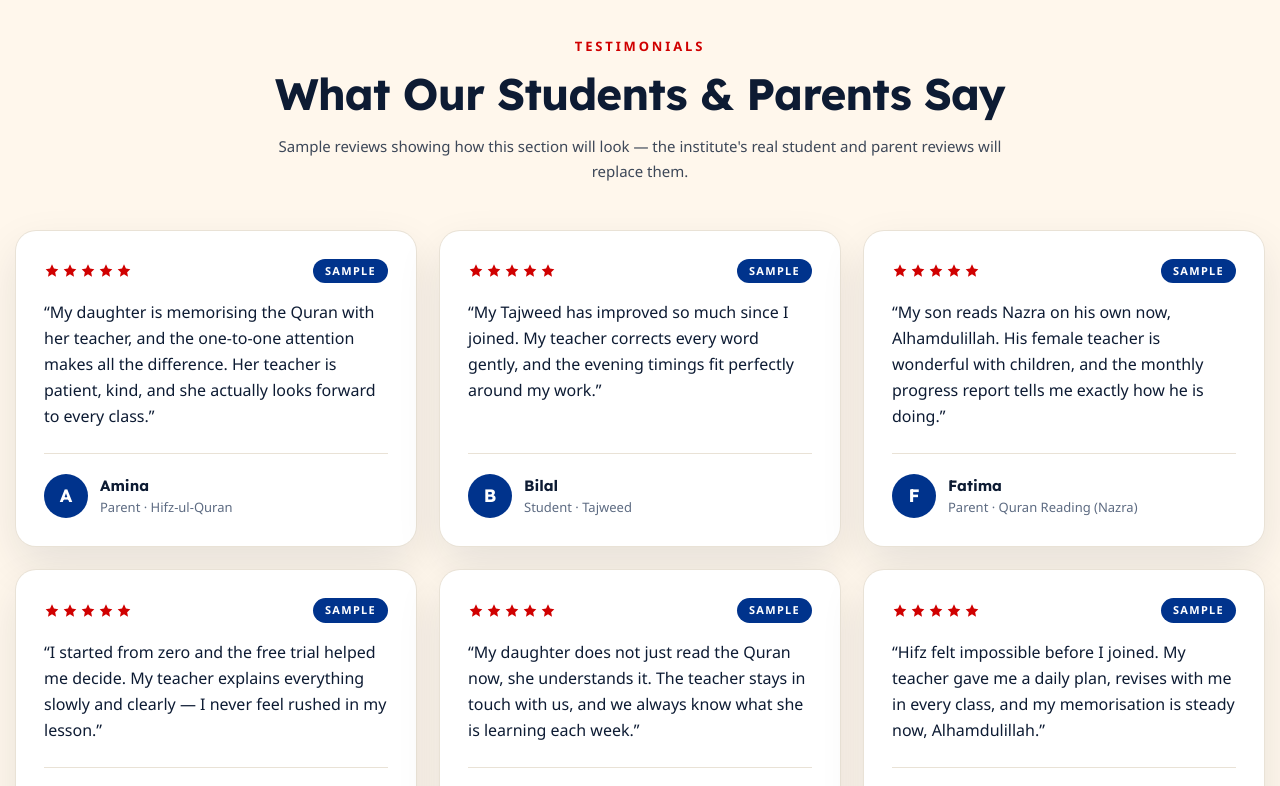
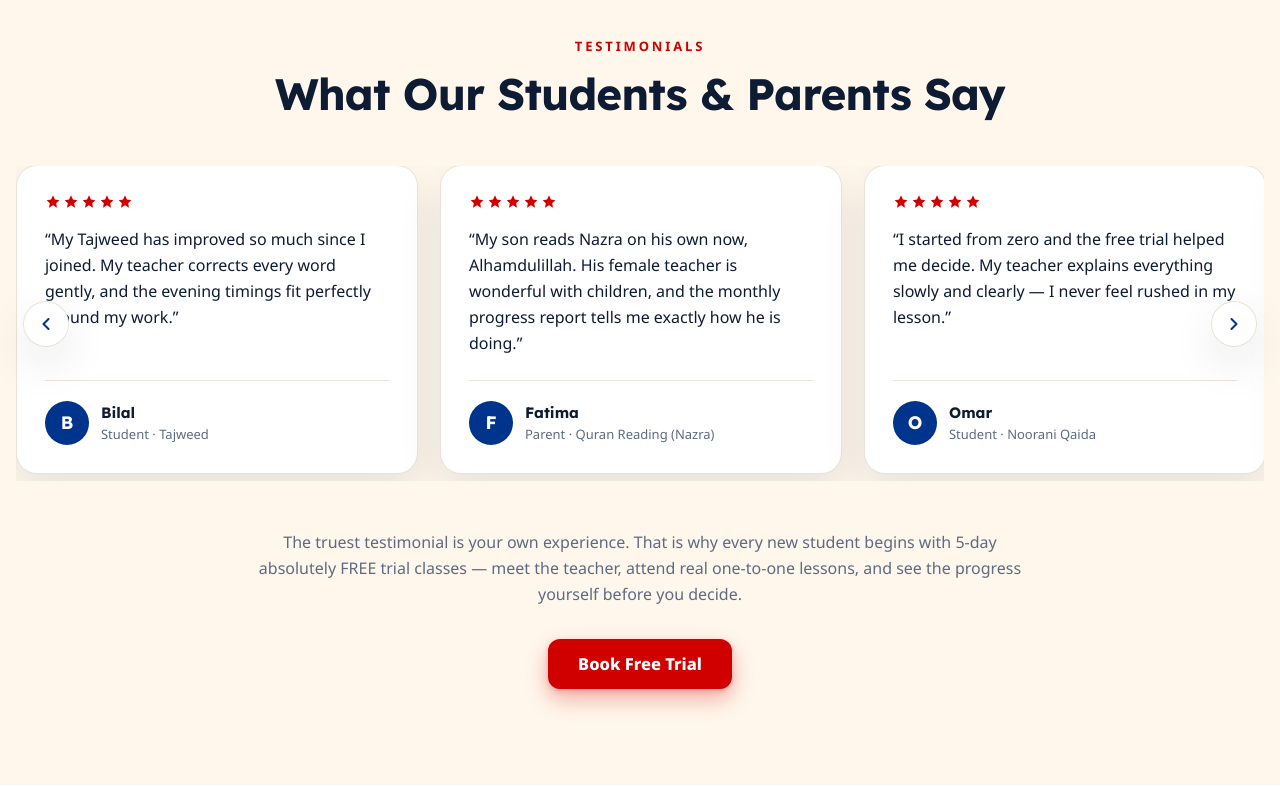
Before and after one commit to wordbitx/qn3, a Next.js app: page / in a window 1280 px wide. Shown: the part 8580-9366 px from the top of the page. Built offline with nearby package versions, Linux system fonts and the light colour scheme.

Commit message:
Round 11: remove Sample labels, 10 reviews, horizontal auto-scroll carousel

```diff
--- a/src/app/globals.css
+++ b/src/app/globals.css
@@ -591,3 +591,13 @@ button.btn-trial {
     animation: none;
   }
 }
+
+/* Hide the scrollbar on horizontal carousels (reviews) — the track
+   still scrolls by swipe, drag and arrows. */
+.scrollbar-none {
+  scrollbar-width: none;
+  -ms-overflow-style: none;
+}
+.scrollbar-none::-webkit-scrollbar {
+  display: none;
+}
--- a/src/app/page.tsx
+++ b/src/app/page.tsx
@@ -294,12 +294,13 @@ export default function HomePage() {
         </div>
       </section>
 
-      {/* Testimonials — feedback round 10 (13 Nov 2026): 6 SAMPLE
-          reviews, each card labelled "Sample", with the sample note
-          under the heading. The user asked for 5–10 good reviews to
-          show how the section will look; the client will delete them
-          and replace them with her official reviews after handover.
-          They are NEVER presented as real reviews. */}
+      {/* Testimonials — feedback round 11 (13 Nov 2026): 10 reviews
+          in a horizontal auto-scroll carousel (see TestimonialsGrid).
+          Round 10 labelled them "Sample"; round 11 REMOVED all visible
+          "Sample" labelling on the user's direct instruction — let the
+          client check it once. The reviews are still samples awaiting
+          the client's official reviews (see SAMPLE_REVIEWS in
+          src/lib/data.ts). */}
       <section className="bg-cream py-[96px] max-[640px]:py-[64px]">
         <div className="mx-auto max-w-7xl px-4">
           <Reveal>
@@ -308,11 +309,6 @@ export default function HomePage() {
               <h2 className="mt-3 font-display text-[36px] font-bold leading-[1.12] tracking-[-0.02em] text-navyInk sm:text-[44px]">
                 What Our Students &amp; Parents Say
               </h2>
-              <p className="mt-4 text-[15px] font-medium leading-relaxed text-navyInk/80">
-                Sample reviews showing how this section will look — the
-                institute&apos;s real student and parent reviews will
-                replace them.
-              </p>
             </div>
           </Reveal>
           <TestimonialsGrid />
--- a/src/app/testimonials/page.tsx
+++ b/src/app/testimonials/page.tsx
@@ -7,18 +7,17 @@ import { Reveal } from "@/components/Reveal";
 export const metadata: Metadata = {
   title: "Testimonials — Quran Light Institute",
   description:
-    "Sample reviews showing how our student testimonials will look — real reviews from our students and parents will replace them.",
+    "Read what our students and parents say about learning the Quran online with Quran Light Institute — live one-to-one classes with qualified male and female teachers.",
   alternates: { canonical: "https://quranlightinstitute.com/testimonials" },
 };
 
 /**
- * Testimonials page — feedback round 10 (13 Nov 2026): 6 SAMPLE
- * reviews, each card labelled "Sample", with the sample note under
- * the heading. The user asked for 5–10 good reviews to show how the
- * section will look; the client will delete them and replace them
- * with her official reviews after handover. They are NEVER presented
- * as real reviews — when the client sends real ones, replace the
- * SAMPLE_REVIEWS list in src/lib/data.ts.
+ * Testimonials page — feedback round 11 (13 Nov 2026): 10 reviews in
+ * a horizontal auto-scroll carousel (see TestimonialsGrid). Round 10
+ * labelled them "Sample"; round 11 REMOVED all visible "Sample"
+ * labelling on the user's direct instruction — let the client check
+ * it once. The reviews are still samples awaiting the client's
+ * official reviews (see SAMPLE_REVIEWS in src/lib/data.ts).
  */
 export default function TestimonialsPage() {
   return (
@@ -32,11 +31,6 @@ export default function TestimonialsPage() {
             <h2 className="font-display text-[36px] font-bold leading-[1.12] tracking-[-0.02em] text-navyInk sm:text-[44px]">
               What Our Students Say
             </h2>
-            <p className="mt-4 text-[15px] font-medium leading-relaxed text-navyInk/80">
-              Sample reviews showing how this section will look — the
-              institute&apos;s real student and parent reviews will
-              replace them.
-            </p>
           </div>
           </Reveal>
           <TestimonialsGrid />
--- a/src/components/TestimonialsGrid.tsx
+++ b/src/components/TestimonialsGrid.tsx
@@ -1,14 +1,22 @@
-import { Reveal } from "@/components/Reveal";
+"use client";
+
+import { useCallback, useEffect, useRef, useState } from "react";
 import { SAMPLE_REVIEWS } from "@/lib/data";
 
 /**
- * Sample reviews grid (feedback round 10, 13 Nov 2026).
- * These are SAMPLES, not real reviews — the user asked for 5–10 good
- * reviews to show how the section will look, and the client will delete
- * them and replace them with her official reviews after handover.
- * Honesty guard: EVERY card carries a visible "Sample" badge, and the
- * section using this grid carries the sample note under its heading.
- * First names only, no full names, no invented countries or results.
+ * Reviews carousel (feedback round 11, 13 Nov 2026).
+ * 10 reviews in a horizontal row — auto-advance every ~4.5s, PAUSE on
+ * hover / focus / touch-drag, manual control via drag/swipe + prev/next
+ * arrows. Auto-advance never fights the user: it pauses while the user
+ * is interacting and resumes a few seconds after they stop.
+ * Round 11 (user's DIRECT instruction): NO visible "Sample" labelling
+ * anywhere — no badge on the cards, no note under the heading. The
+ * reviews are still samples awaiting the client's official reviews —
+ * they live in SAMPLE_REVIEWS in src/lib/data.ts (internal name only,
+ * never rendered) so replacement stays a one-file change. First names
+ * only, no full names, no invented countries or results.
+ * The carousel scrolls INTERNALLY only — it must never widen the page
+ * (round-5 WhatsApp fix: overflow-x:clip on html/body).
  */
 const STAR = (
   <svg viewBox="0 0 24 24" fill="currentColor" className="h-4 w-4" aria-hidden="true">
@@ -16,18 +24,139 @@ const STAR = (
   </svg>
 );
 
+const AUTO_MS = 4500;
+const RESUME_MS = 3000;
+const GAP_PX = 24;
+
 export default function TestimonialsGrid() {
+  const trackRef = useRef<HTMLDivElement>(null);
+  const pausedRef = useRef(false);
+  const draggingRef = useRef(false);
+  const dragStartX = useRef(0);
+  const dragStartScroll = useRef(0);
+  const resumeTimer = useRef<ReturnType<typeof setTimeout> | null>(null);
+  const [dragging, setDragging] = useState(false);
+
+  const step = useCallback(() => {
+    const el = trackRef.current;
+    if (!el) return 320;
+    const card = el.firstElementChild as HTMLElement | null;
+    return card ? card.clientWidth + GAP_PX : el.clientWidth * 0.85;
+  }, []);
+
+  const goNext = useCallback(() => {
+    const el = trackRef.current;
+    if (!el) return;
+    const max = el.scrollWidth - el.clientWidth;
+    if (el.scrollLeft >= max - 8) {
+      el.scrollTo({ left: 0, behavior: "smooth" });
+    } else {
+      el.scrollBy({ left: step(), behavior: "smooth" });
+    }
+  }, [step]);
+
+  const goPrev = useCallback(() => {
+    const el = trackRef.current;
+    if (!el) return;
+    if (el.scrollLeft <= 8) {
+      el.scrollTo({ left: el.scrollWidth, behavior: "smooth" });
+    } else {
+      el.scrollBy({ left: -step(), behavior: "smooth" });
+    }
+  }, [step]);
+
+  const pause = useCallback(() => {
+    pausedRef.current = true;
+    if (resumeTimer.current) {
+      clearTimeout(resumeTimer.current);
+      resumeTimer.current = null;
+    }
+  }, []);
+
+  const scheduleResume = useCallback(() => {
+    if (resumeTimer.current) clearTimeout(resumeTimer.current);
+    resumeTimer.current = setTimeout(() => {
+      pausedRef.current = false;
+      resumeTimer.current = null;
+    }, RESUME_MS);
+  }, []);
+
+  /* Auto-advance — skips a tick while paused, hidden, or reduced-motion. */
+  useEffect(() => {
+    if (typeof window !== "undefined" && window.matchMedia("(prefers-reduced-motion: reduce)").matches) {
+      return;
+    }
+    const id = setInterval(() => {
+      if (pausedRef.current || document.hidden) return;
+      goNext();
+    }, AUTO_MS);
+    return () => clearInterval(id);
+  }, [goNext]);
+
+  useEffect(() => {
+    return () => {
+      if (resumeTimer.current) clearTimeout(resumeTimer.current);
+    };
+  }, []);
+
+  /* Mouse drag — touch uses native swipe scrolling. */
+  const onPointerDown = (e: React.PointerEvent<HTMLDivElement>) => {
+    if (e.pointerType !== "mouse") return;
+    const el = trackRef.current;
+    if (!el) return;
+    draggingRef.current = true;
+    setDragging(true);
+    dragStartX.current = e.clientX;
+    dragStartScroll.current = el.scrollLeft;
+    el.style.scrollSnapType = "none";
+    el.setPointerCapture(e.pointerId);
+    pause();
+  };
+
+  const onPointerMove = (e: React.PointerEvent<HTMLDivElement>) => {
+    if (!draggingRef.current) return;
+    const el = trackRef.current;
+    if (!el) return;
+    el.scrollLeft = dragStartScroll.current - (e.clientX - dragStartX.current);
+  };
+
+  const endDrag = () => {
+    if (!draggingRef.current) return;
+    draggingRef.current = false;
+    setDragging(false);
+    const el = trackRef.current;
+    if (el) el.style.scrollSnapType = "";
+    scheduleResume();
+  };
+
+  const arrowBtn =
+    "absolute top-1/2 z-10 flex h-11 w-11 -translate-y-1/2 items-center justify-center rounded-full bg-white text-navy shadow-card ring-1 ring-line transition hover:bg-brandRed hover:text-white focus-visible:outline-2 focus-visible:outline-brandRed";
+
   return (
-    <div className="mt-12 grid gap-6 sm:grid-cols-2 lg:grid-cols-3">
-      {SAMPLE_REVIEWS.map((r, i) => (
-        <Reveal
+    <div
+      className="relative mt-12"
+      role="region"
+      aria-label="Student and parent reviews"
+      onMouseEnter={pause}
+      onMouseLeave={scheduleResume}
+      onFocusCapture={pause}
+      onBlurCapture={scheduleResume}
+    >
+      <div
+        ref={trackRef}
+        className={`scrollbar-none flex snap-x snap-mandatory gap-6 overflow-x-auto pb-2 ${
+          dragging ? "cursor-grabbing select-none" : "cursor-grab"
+        }`}
+        onPointerDown={onPointerDown}
+        onPointerMove={onPointerMove}
+        onPointerUp={endDrag}
+        onPointerCancel={endDrag}
+      >
+        {SAMPLE_REVIEWS.map((r) => (
+          <figure
             key={r.name}
-          from={i % 2 === 0 ? "left" : "right"}
-          delay={(i % 3) as 0 | 1 | 2}
-          className="h-full"
+            className="flex w-[85%] shrink-0 snap-start flex-col rounded-[20px] bg-white p-6 shadow-card ring-1 ring-line sm:w-[60%] sm:p-7 lg:w-[calc(33.333%-1rem)]"
           >
-          <figure className="flex h-full flex-col rounded-[20px] bg-white p-6 shadow-card ring-1 ring-line transition duration-300 hover:-translate-y-[5px] hover:shadow-cardLg sm:p-7">
-            <div className="flex items-center justify-between">
             <span className="flex gap-0.5 text-brandRed" aria-label="5 out of 5 stars">
               {STAR}
               {STAR}
@@ -35,10 +164,6 @@ export default function TestimonialsGrid() {
               {STAR}
               {STAR}
             </span>
-              <span className="rounded-full bg-navy px-3 py-1 text-[11px] font-bold uppercase tracking-[0.12em] text-white">
-                Sample
-              </span>
-            </div>
             <blockquote className="mt-4 flex-1 leading-relaxed text-navyInk">
               &ldquo;{r.text}&rdquo;
             </blockquote>
@@ -54,8 +179,37 @@ export default function TestimonialsGrid() {
               </span>
             </figcaption>
           </figure>
-        </Reveal>
         ))}
+      </div>
+
+      <button
+        type="button"
+        aria-label="Previous review"
+        onClick={() => {
+          pause();
+          goPrev();
+          scheduleResume();
+        }}
+        className={`${arrowBtn} left-1 sm:left-2`}
+      >
+        <svg viewBox="0 0 24 24" fill="none" stroke="currentColor" strokeWidth="2.5" strokeLinecap="round" strokeLinejoin="round" className="h-5 w-5" aria-hidden="true">
+          <path d="M15 18l-6-6 6-6" />
+        </svg>
+      </button>
+      <button
+        type="button"
+        aria-label="Next review"
+        onClick={() => {
+          pause();
+          goNext();
+          scheduleResume();
+        }}
+        className={`${arrowBtn} right-1 sm:right-2`}
+      >
+        <svg viewBox="0 0 24 24" fill="none" stroke="currentColor" strokeWidth="2.5" strokeLinecap="round" strokeLinejoin="round" className="h-5 w-5" aria-hidden="true">
+          <path d="M9 18l6-6-6-6" />
+        </svg>
+      </button>
     </div>
   );
 }
--- a/src/lib/data.ts
+++ b/src/lib/data.ts
@@ -254,15 +254,15 @@ export const PRICING_PLANS: PricingPlan[] = [
 
 export type SampleReview = { name: string; role: string; course: string; text: string };
 
-/* Feedback round 10 (13 Nov 2026) — SAMPLE REVIEWS, NOT REAL ONES.
-   The user asked for 5–10 good reviews to show how this section will
-   look, and said the client will delete them and replace them with her
-   official reviews after handover. These are clearly LABELLED "Sample"
-   on every card (see TestimonialsGrid) and the section carries a note
-   saying real student and parent reviews will replace them. First
-   names only, no full names, no invented countries or results. NEVER
-   present these as real reviews — when the client sends real ones,
-   replace this whole list. */
+/* Feedback round 10 (13 Nov 2026) — reviews to show how this section
+   will look; round 11 (13 Nov 2026): the user DIRECTLY instructed that
+   the visible "Sample" labels be removed — let the client check it once,
+   she will like it. So the cards carry NO "Sample" badge and the section
+   carries NO sample note. The reviews are still samples awaiting the
+   client's official reviews — the list lives here as SAMPLE_REVIEWS
+   (internal name only, never rendered) so replacement stays a one-file
+   change: when the client sends real ones, replace this whole list.
+   First names only, no full names, no invented countries or results. */
 export const SAMPLE_REVIEWS: SampleReview[] = [
   {
     name: "Amina",
@@ -300,4 +300,28 @@ export const SAMPLE_REVIEWS: SampleReview[] = [
     course: "Hifz-ul-Quran",
     text: "Hifz felt impossible before I joined. My teacher gave me a daily plan, revises with me in every class, and my memorisation is steady now, Alhamdulillah.",
   },
+  {
+    name: "Zainab",
+    role: "Parent",
+    course: "Quran Reading (Nazra)",
+    text: "My young daughter loves her Quran classes — her teacher makes every lesson fun and patient, and she practises her Nazra every day without us asking her to.",
+  },
+  {
+    name: "Ahmed",
+    role: "Student",
+    course: "Hifz-ul-Quran",
+    text: "My Hifz has become steady because every class follows the same rhythm — new lesson, then revision of the old ones. My teacher never lets me fall behind.",
+  },
+  {
+    name: "Sana",
+    role: "Parent",
+    course: "Noorani Qaida",
+    text: "My son was shy and slow to start, but his teacher is so patient with him. He has finished Noorani Qaida and now reads the Quran with confidence, MashaAllah.",
+  },
+  {
+    name: "Yusuf",
+    role: "Student",
+    course: "Tajweed",
+    text: "My pronunciation of the letters was weak before. My teacher worked on my makharij word by word, and now I can hear the difference in my own recitation.",
+  },
 ];
```
Lines whose indentation alone changed are shown as unchanged.
